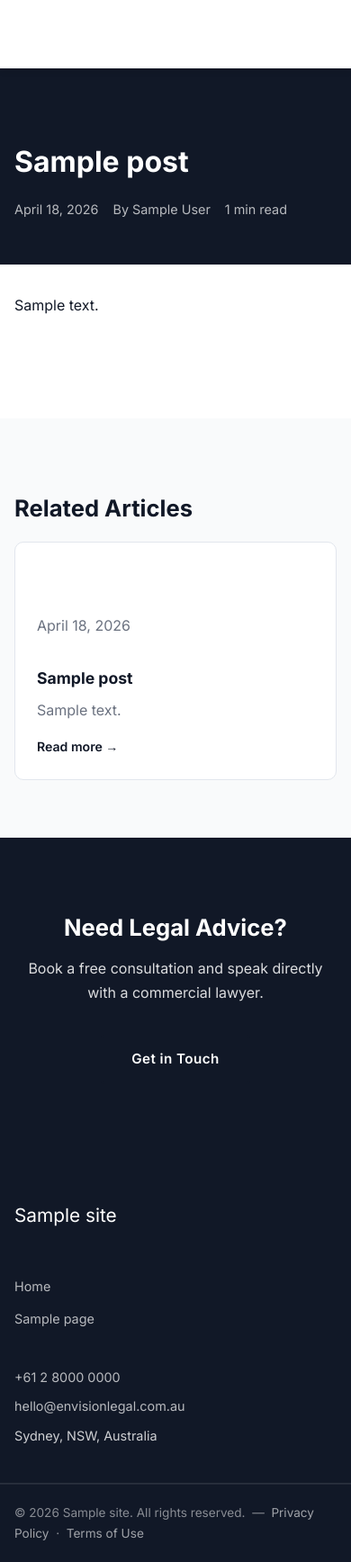
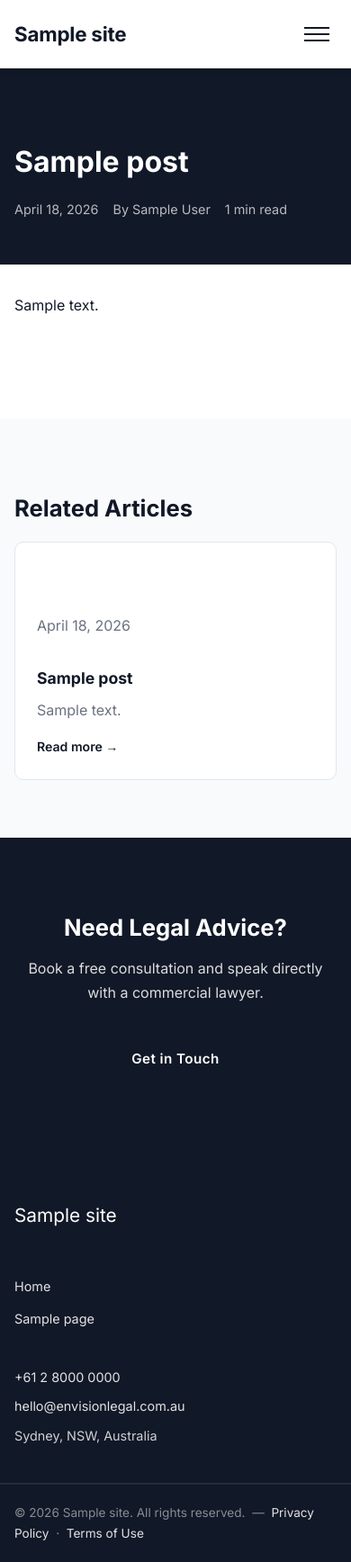
Before and after one commit to Dvrchmnd72/Envision-Legal, a WordPress theme: template wp-content/themes/envision-legal-child/single.php in a window 390 px wide. Shown: the whole page at 90% size. Run offline with PHP 8.4 and a stand-in for WordPress, Linux system fonts and the light colour scheme; the site name, menu and one post (Sample post) are stand-ins, and other content is empty; some libraries are stand-ins or nearby versions.

Commit message:
Fix mobile nav visibility and dark text contrast issues
Agent-Logs-Url: https://github.com/Dvrchmnd72/Envision-Legal/sessions/38813100-0cf9-42c4-8479-10fb66892c53

Co-authored-by: Dvrchmnd72 <214727327+Dvrchmnd72@users.noreply.github.com>

```diff
--- a/wp-content/themes/envision-legal-child/assets/css/theme.css
+++ b/wp-content/themes/envision-legal-child/assets/css/theme.css
@@ -159,7 +159,7 @@ p {
 
 .el-header__logo a,
 .el-header__site-name {
-	color: var(--el-white);
+	color: var(--el-navy);
 	font-family: var(--el-font-heading);
 	font-size: 1.4rem;
 	font-weight: 700;
@@ -230,7 +230,7 @@ p {
 	display: block;
 	width: 100%; /* 100% of the available inner width after horizontal padding */
 	height: 2px;
-	background: var(--el-white);
+	background: var(--el-navy);
 	transition: transform var(--el-trans), opacity var(--el-trans);
 }
 
@@ -300,6 +300,22 @@ p {
 }
 .el-section--navy h2,
 .el-section--navy h3 {
+	color: var(--el-white);
+}
+.el-section--navy p,
+.el-section--navy li,
+.el-section--navy a:not(.el-btn),
+.el-hero a:not(.el-btn),
+.el-page-header a:not(.el-btn),
+.el-cta-banner a:not(.el-btn),
+.el-footer a:not(.el-btn) {
+	color: rgba(255,255,255,0.88);
+}
+.el-section--navy a:not(.el-btn):hover,
+.el-hero a:not(.el-btn):hover,
+.el-page-header a:not(.el-btn):hover,
+.el-cta-banner a:not(.el-btn):hover,
+.el-footer a:not(.el-btn):hover {
 	color: var(--el-white);
 }
 
@@ -775,7 +791,11 @@ p {
 }
 
 @media (max-width: 768px) {
-	.el-nav-toggle { display: flex; }
+	.el-header .el-nav-toggle {
+		display: flex !important;
+		position: relative;
+		z-index: 101;
+	}
 
 	.el-header__cta { display: none; }
 
@@ -852,6 +872,16 @@ p {
 	.el-stats { grid-template-columns: 1fr 1fr; }
 
 	.el-header__inner { position: relative; }
+}
+
+/* Keep dark buttons readable, including 404 and other CTA links */
+a.el-btn--primary,
+a.el-btn--primary:visited,
+a.el-btn--navy,
+a.el-btn--navy:visited,
+a.el-btn--outline,
+a.el-btn--outline:visited {
+	color: var(--el-white) !important;
 }
 
 @media (max-width: 480px) {
--- a/wp-content/themes/envision-legal-child/functions.php
+++ b/wp-content/themes/envision-legal-child/functions.php
@@ -10,7 +10,7 @@ if ( ! defined( 'ABSPATH' ) ) {
 }
 
 // ── Constants ────────────────────────────────────────────────────────────────
-define( 'ENVISION_LEGAL_VERSION', '1.1.22' );
+define( 'ENVISION_LEGAL_VERSION', '1.2.2' );
 define( 'ENVISION_LEGAL_DIR', get_stylesheet_directory() );
 define( 'ENVISION_LEGAL_URI', get_stylesheet_directory_uri() );
 
@@ -33,11 +33,16 @@ function envision_legal_enqueue_assets() {
 		ENVISION_LEGAL_VERSION
 	);
 
+	$theme_style_deps = array( 'envision-legal-style' );
+	if ( wp_style_is( 'astra-theme-css', 'registered' ) ) {
+		$theme_style_deps[] = 'astra-theme-css';
+	}
+
 	// 3. Main theme CSS
 	wp_enqueue_style(
 		'envision-legal-theme',
 		ENVISION_LEGAL_URI . '/assets/css/theme.css',
-		array( 'envision-legal-style', 'astra-theme-css' ),
+		$theme_style_deps,
 		ENVISION_LEGAL_VERSION
 	);
 
```
